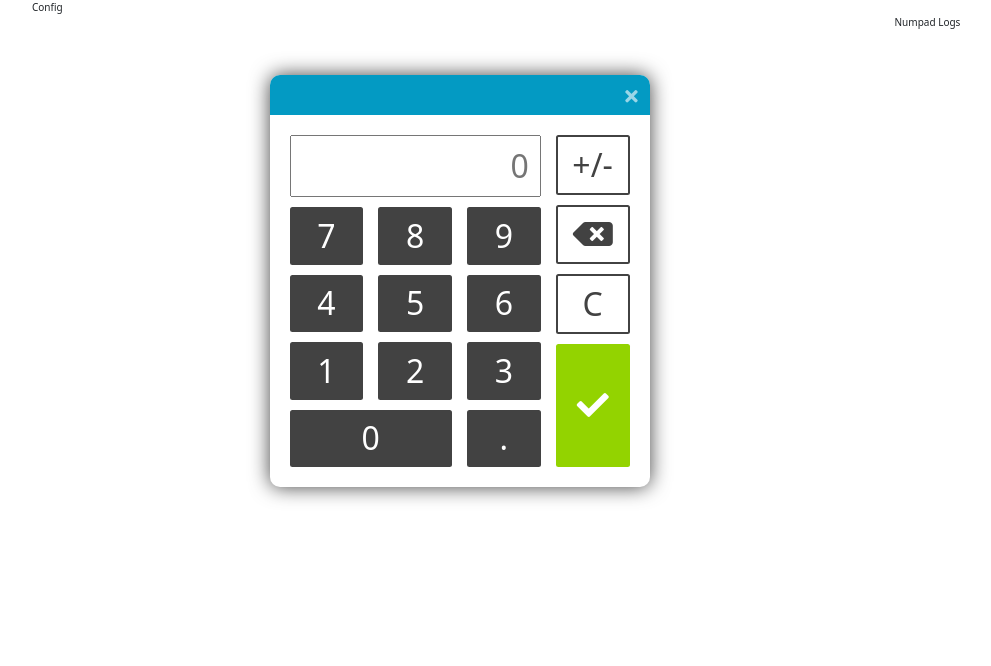
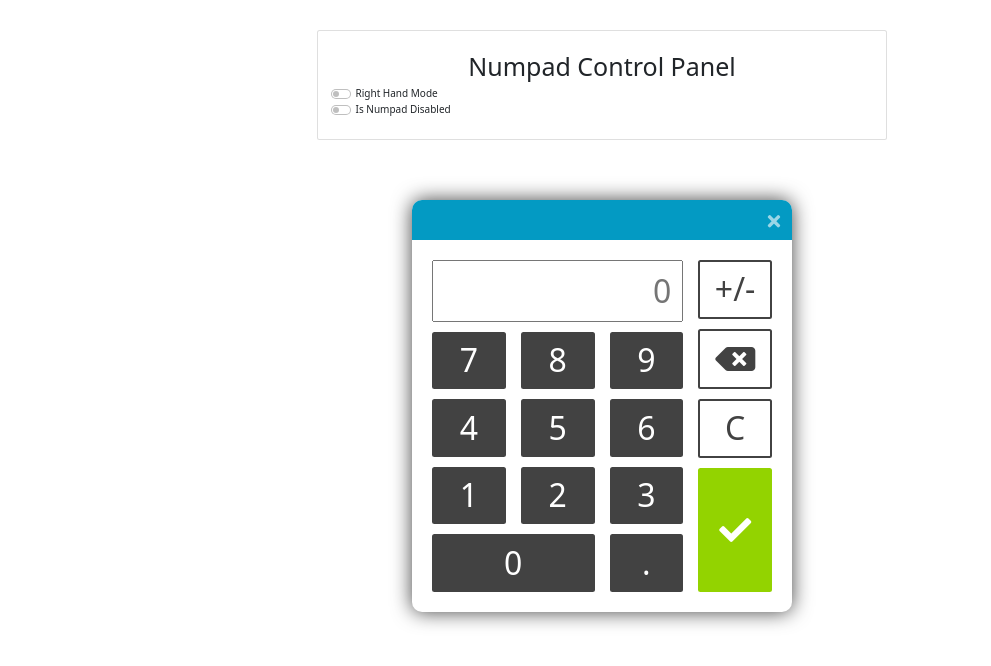
Before and after one commit to SergheevEvgheni/Calculator, a Vue app: page / in a window 1280 px wide. Shown: the top 666 px of the page, without its empty margins (38-1029 px from the left). Built offline with nearby package versions, Linux system fonts and the light colour scheme.

Commit message:
add disable functionality and hand mode

```diff
--- a/src/App.vue
+++ b/src/App.vue
@@ -1,29 +1,17 @@
 <template>
  <div class="container">
-   <div class="row">
-     <NumpadConfig />
-   </div>
-   <div class="row">
-     <div class="col-9">
-       <Numpad />
-     </div>
-     <div class="col-3">
-       Numpad Logs
-     </div>
-   </div>
+  <NumpadControl />
  </div>
 </template>
 
 <script lang="ts">
 import { defineComponent } from 'vue'
-import NumpadConfig from '@/components/NumpadConfig.vue'
-import Numpad from '@/components/Numpad.vue'
+import NumpadControl from '@/components/NumpadControl.vue'
 
 export default defineComponent({
   name: 'App',
   components: {
-    Numpad,
-    NumpadConfig
+    NumpadControl
   },
   setup () {
     console.log('setup')
--- a/src/components/Numpad.vue
+++ b/src/components/Numpad.vue
@@ -5,7 +5,10 @@
     </div>
     <div class="numpad__body">
       <div class="row">
-        <div class="col-9 numpad__numbers">
+        <div
+          class="col-9 numpad__numbers"
+          :class="{ 'order-2': isNumpadLeftHanded }"
+        >
           <div class="row">
             <div class="col-12">
               <input
@@ -97,7 +100,10 @@
             </div>
           </div>
         </div>
-        <div class="col-3 d-flex flex-column">
+        <div
+          class="col-3 d-flex flex-column"
+          :class="{ 'order-1' : isNumpadLeftHanded }"
+        >
           <NumpadBtn
             btn-style="operator"
             value="+/-"
@@ -134,6 +140,9 @@ export default defineComponent({
   name: 'Numpad',
   components: {
     NumpadBtn
+  },
+  props: {
+    isNumpadLeftHanded: Boolean
   },
   setup () {
     const numpadValue = ref('')
--- a/src/components/NumpadBtn.vue
+++ b/src/components/NumpadBtn.vue
@@ -3,6 +3,7 @@
     type="button"
     class="btn"
     :class="`btn--${btnStyle}`"
+    :disabled="isButtonDisabled"
     @click="$emit('btnClick', value)"
   >
     <slot>{{ value }}</slot>
@@ -10,13 +11,18 @@
 </template>
 
 <script lang="ts">
-import { defineComponent } from 'vue'
+import { defineComponent, inject } from 'vue'
 
 export default defineComponent({
   name: 'NumpadBtn',
   props: {
     btnStyle: String,
     value: String
+  },
+  setup () {
+    return {
+      isButtonDisabled: inject('isNumpadDisabled')
+    }
   }
 })
 </script>
--- a/src/components/NumpadConfig.vue
+++ /dev/null
@@ -1,15 +0,0 @@
-<template>
-  Config
-</template>
-
-<script lang="ts">
-import { defineComponent } from 'vue'
-
-export default defineComponent({
-  name: 'NumpadConfig'
-})
-</script>
-
-<style scoped lang="scss">
-
-</style>
--- /dev/null
+++ b/src/components/NumpadControl.vue
@@ -0,0 +1,67 @@
+<template>
+  <div class="row">
+    <div class="col-6 p-3 card mt-5 offset-3">
+      <div class="card-body">
+        <h1 class="card-title col-12 text-center">Numpad Control Panel</h1>
+        <div class="col-4">
+          <div class="row">
+            <div class="form-check form-switch">
+              <input
+                v-model="isNumpadLeftHanded"
+                class="form-check-input"
+                type="checkbox"
+                id="handMode"
+              >
+              <label class="form-check-label" for="handMode">Right Hand Mode</label>
+            </div>
+          </div>
+          <div class="row">
+            <div class="form-check form-switch">
+              <input
+                v-model="isNumpadDisabled"
+                class="form-check-input"
+                type="checkbox"
+                id="is-disabled"
+              >
+              <label class="form-check-label" for="is-disabled">Is Numpad Disabled</label>
+            </div>
+          </div>
+        </div>
+        <div class="col-4"></div>
+        <div class="col-4"></div>
+      </div>
+    </div>
+  </div>
+  <div class="row">
+    <div class="col-12">
+      <Numpad
+        :is-numpad-left-handed="isNumpadLeftHanded"
+      />
+    </div>
+  </div>
+</template>
+
+<script lang="ts">
+import { defineComponent, ref, provide } from 'vue'
+import Numpad from '@/components/Numpad.vue'
+
+export default defineComponent({
+  name: 'NumpadWrapper',
+  components: {
+    Numpad
+  },
+  setup () {
+    const isNumpadLeftHanded = ref(false)
+    const isNumpadDisabled = ref(false)
+    provide('isNumpadDisabled', isNumpadDisabled)
+    return {
+      isNumpadLeftHanded,
+      isNumpadDisabled
+    }
+  }
+})
+</script>
+
+<style scoped lang="scss">
+
+</style>
```
